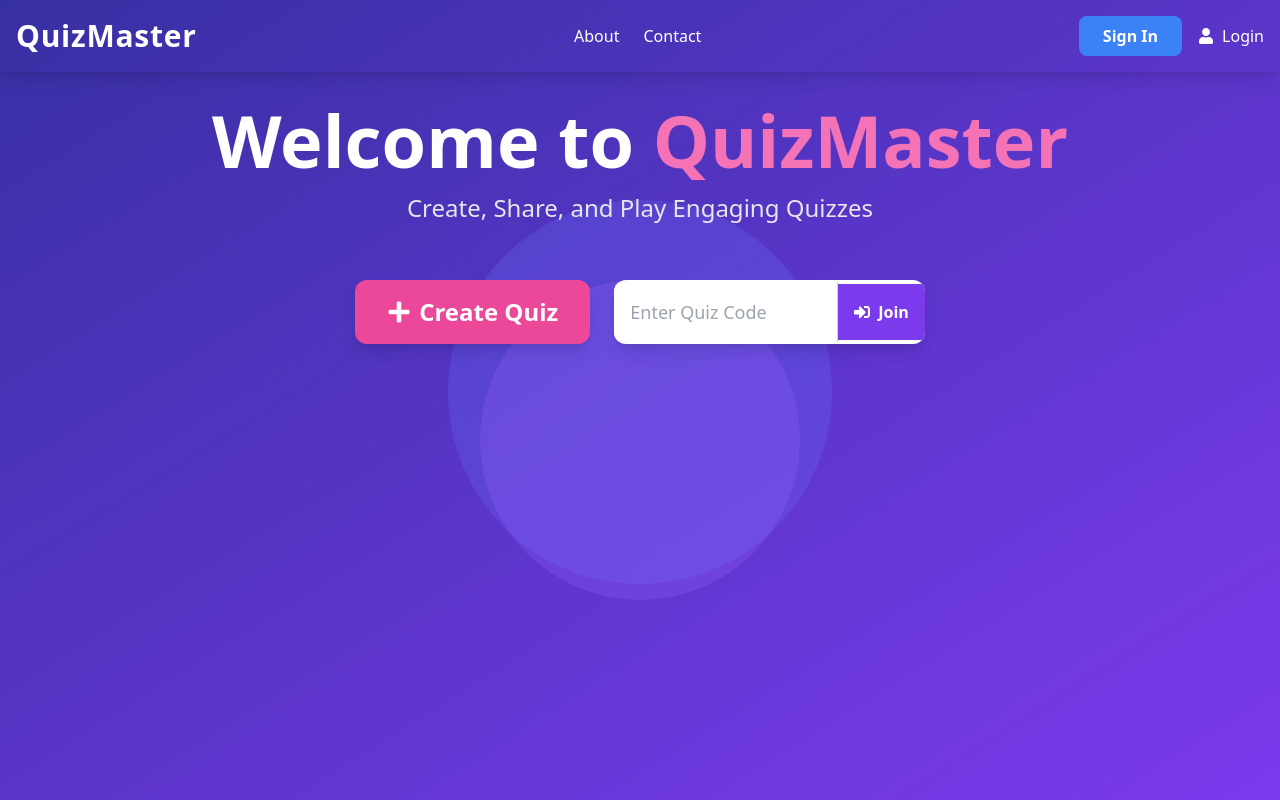
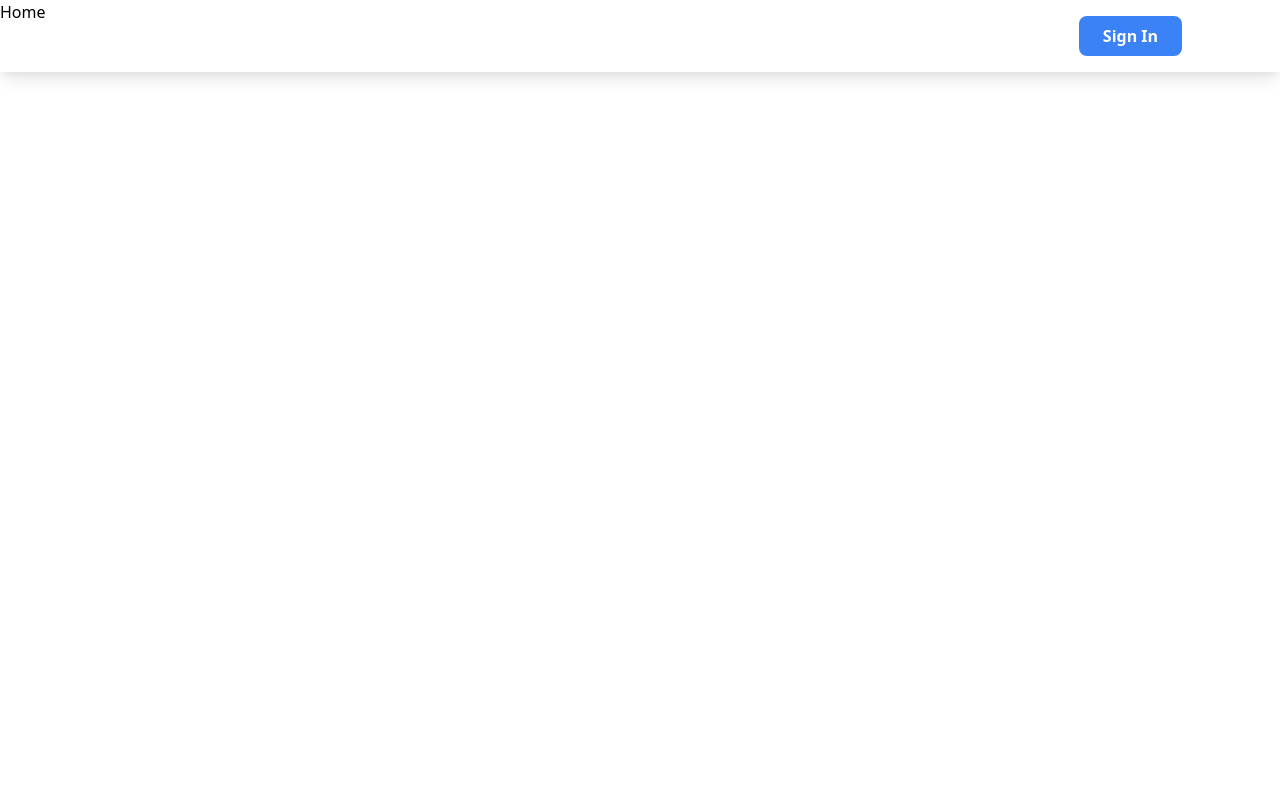
Before and after one commit to Quizllyy/Quiz-App, a React (Vite) app in the folder Frontend/Quiz-App/: page / in a window 1280 px wide. Built offline with nearby package versions, Linux system fonts and the light colour scheme.

Commit message:
Fixed About, Contact, and Home pages

```diff
--- a/Frontend/Quiz-App/src/pages/About.jsx
+++ b/Frontend/Quiz-App/src/pages/About.jsx
@@ -2,23 +2,7 @@ import React from 'react'
 
 function About() {
   return (
-    <div className="min-h-screen bg-gradient-to-br from-indigo-800 to-purple-600 flex flex-col items-center text-white p-6 relative overflow-hidden">
-      <div className="text-center mt-24 z-10 animate-fade-in">
-        <h1 className="text-6xl font-extrabold mb-4">About QuizMaster</h1>
-        <p className="text-xl mb-8 text-gray-200 max-w-3xl mx-auto">
-          QuizMaster is an innovative platform that allows users to create, share, and participate in engaging quizzes.
-          Whether you're a student, teacher, or just someone who loves challenges, our platform provides an easy and fun way to test knowledge and compete with friends.
-        </p>
-      </div>
-      <div className="mt-10 flex gap-6">
-        <button className="bg-pink-500 px-6 py-3 rounded-lg text-xl font-semibold transition-all duration-300 hover:bg-pink-600 hover:scale-105">
-          Get Started
-        </button>
-        <button className="bg-purple-500 px-6 py-3 rounded-lg text-xl font-semibold transition-all duration-300 hover:bg-purple-600 hover:scale-105">
-          Learn More
-        </button>
-      </div>
-    </div>
+    <div>About</div>
   )
 }
 
--- a/Frontend/Quiz-App/src/pages/Contact.jsx
+++ b/Frontend/Quiz-App/src/pages/Contact.jsx
@@ -2,22 +2,7 @@ import React from 'react'
 
 function Contact() {
   return (
-    <div className="min-h-screen bg-gradient-to-br from-indigo-800 to-purple-600 flex flex-col items-center text-white p-6 relative overflow-hidden">
-      <div className="text-center mt-24 z-10 animate-fade-in">
-        <h1 className="text-6xl font-extrabold mb-4">Contact Us</h1>
-        <p className="text-xl mb-8 text-gray-200 max-w-3xl mx-auto">
-          Have questions or feedback? Reach out to us, and we'll be happy to assist you!
-        </p>
-      </div>
-      <form className="bg-white p-6 rounded-lg shadow-lg text-black w-full max-w-lg">
-        <input type="text" placeholder="Your Name" className="w-full p-3 mb-4 border rounded focus:outline-none focus:ring-2 focus:ring-purple-500" />
-        <input type="email" placeholder="Your Email" className="w-full p-3 mb-4 border rounded focus:outline-none focus:ring-2 focus:ring-purple-500" />
-        <textarea placeholder="Your Message" className="w-full p-3 mb-4 border rounded focus:outline-none focus:ring-2 focus:ring-purple-500"></textarea>
-        <button className="bg-purple-600 text-white px-6 py-3 rounded-lg w-full transition-all duration-300 hover:bg-purple-700 hover:scale-105">
-          Send Message
-        </button>
-      </form>
-    </div>
+    <div>Contact</div>
   )
 }
 
--- a/Frontend/Quiz-App/src/pages/Home.jsx
+++ b/Frontend/Quiz-App/src/pages/Home.jsx
@@ -1,78 +1,9 @@
-// // src/pages/Home.tsx
-// import React from "react";
-// import { Link } from "react-router-dom";
-// import "./Home.css";
+import React from 'react'
 
-// const Home = () => {
-//   return (
-//     <div className="home">
-//       <header className="component">
-//         <h1 className="heading">Challenge Yourself with Fun & Engaging Quizzes!</h1>
-//         <div className="box">
-//           <Link to="/quizzes">
-//             <button className="btn">
-//               Take a Quiz
-//             </button>
-//           </Link>
-//           <Link to="/create-quiz">
-//             <button className="btn">
-//               Create a Quiz
-//             </button>
-//           </Link>
-//         </div>
-//       </header>
-//     </div>
-//   );
-// };
+function Home() {
+  return (
+    <div>Home</div>
+  )
+}
 
-// export default Home;
-
-import { useState } from "react";
-import { FaPlus, FaSignInAlt } from "react-icons/fa";
-import { Link } from "react-router-dom";
-
-export default function Home() {
-  const [code, setCode] = useState("");
-
-  return (
-    <div className="min-h-screen bg-gradient-to-br from-indigo-800 to-purple-600 flex flex-col items-center text-white p-6 relative overflow-hidden">
-      {/* Header Section */}
-      <div className="text-center mt-20 z-10 animate-fade-in">
-        <h1 className="text-7xl font-extrabold mb-4 drop-shadow-lg">
-          Welcome to <span className="text-pink-400">QuizMaster</span>
-        </h1>
-        <p className="text-2xl mb-8 text-gray-200 animate-slide-up">
-          Create, Share, and Play Engaging Quizzes
-        </p>
-      </div>
-
-      {/* Action Buttons */}
-      <div className="flex flex-col md:flex-row gap-6 mt-6 z-10 animate-bounce-in">
-      <Link
-            to="/create-quiz"
-            className="flex items-center gap-2 bg-pink-500 px-8 py-4 rounded-xl shadow-lg text-2xl font-semibold transition-all duration-300 hover:bg-pink-600 hover:scale-105"
-          >
-      <FaPlus /> Create Quiz
-      </Link>
-        <div className="flex items-center bg-white rounded-xl overflow-hidden shadow-lg">
-          <input
-            type="text"
-            placeholder="Enter Quiz Code"
-            className="p-4 text-black outline-none w-56 text-lg border-r border-gray-300"
-            value={code}
-            onChange={(e) => setCode(e.target.value)}
-          />
-          <button className="bg-purple-600 p-4 text-white font-semibold transition-all duration-300 flex items-center hover:scale-105 hover:shadow-xl">
-            <FaSignInAlt className="mr-2" /> Join
-          </button>
-        </div>
-      </div>
-
-      {/* Modern Artistic Background Elements */}
-      <div className="absolute inset-0 bg-noise opacity-5"></div>
-      <div className="absolute top-1/4 left-1/5 w-96 h-96 bg-indigo-500 opacity-30 rounded-full blur-[100px]"></div>
-      <div className="absolute bottom-1/4 right-1/5 w-80 h-80 bg-purple-500 opacity-30 rounded-full blur-[100px]"></div>
-      <div className="absolute inset-0 bg-grid-pattern opacity-5"></div>
-    </div>
-  );
-}
+export default Home
```
